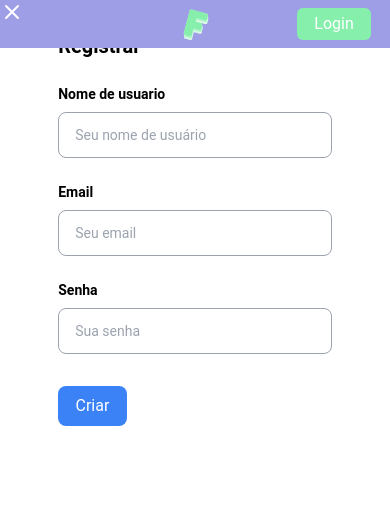
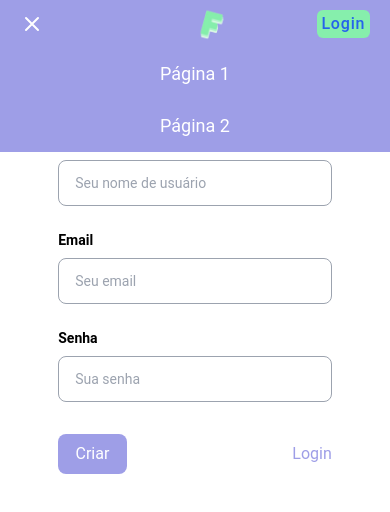
Before and after one commit to ewerton11/fut443-web, a Next.js app: page /pages/register in a window 390 px wide. Both pictures are taken after a click on the button 12 px from the left and 12 px from the top of the page. Shown: the top 512 px of the page. Built offline with nearby package versions, Linux system fonts and the light colour scheme.

Commit message:
mobile screen menu

```diff
--- a/app/components/header/header.tsx
+++ b/app/components/header/header.tsx
@@ -10,9 +10,11 @@ export default function Header() {
   }
 
   return (
+    <>
       <header className="bg-primary-blue w-full h-12 flex justify-between items-center fixed top-0 z-100">
         <div className="block md:hidden w-28 h-full">
-        <button onClick={toggleMenu}>
+          <div className="h-full flex items-center">
+            <button onClick={toggleMenu} className="ml-5">
               <svg
                 className="w-6 h-6 text-white cursor-pointer"
                 fill="none"
@@ -38,7 +40,8 @@ export default function Header() {
               </svg>
             </button>
           </div>
-      <div className="w-40 h-full">
+        </div>
+        <div className="w-36 h-full">
           <Link href="/" className="h-full flex justify-center items-center">
             <Image
               src="/Fut443-logo.png"
@@ -56,15 +59,34 @@ export default function Header() {
             />
           </Link>
         </div>
-      <nav className="w-28 h-full">
-        <ul className="w-full h-full flex justify-center items-center">
-          <li className="w-2/3 h-4/6 flex justify-center items-center bg-green-300 rounded-md">
+        <nav className="w-20 h-full">
+          <ul className="w-full h-full flex justify-end items-center">
+            <li className="w-2/3 h-3/5 mr-5 flex justify-center items-center bg-green-300 rounded-md">
               <Link href="/pages/login">
-              <p className="text-white text-base">Login</p>
+                <p className="text-blue-600 text-base tracking-wider font-medium">
+                  Login
+                </p>
               </Link>
             </li>
           </ul>
         </nav>
       </header>
+      {isMenuOpen && (
+        <div className="absolute mt-12 bg-primary-blue w-full md:hidden z-50">
+          <ul className="flex flex-col items-center">
+            <li className="my-3">
+              <Link href="/pagina1">
+                <p className="text-white text-lg">Página 1</p>
+              </Link>
+            </li>
+            <li className="my-3">
+              <Link href="/pagina2">
+                <p className="text-white text-lg">Página 2</p>
+              </Link>
+            </li>
+          </ul>
+        </div>
+      )}
+    </>
   )
 }
--- a/app/pages/login/page.tsx
+++ b/app/pages/login/page.tsx
@@ -5,6 +5,7 @@ import Header from '@/app/components/header/header'
 import { useAuth } from '@/app/context/useAuth'
 import { TLoginSchema, loginSchema } from '@/app/schema/loginSchema'
 import { zodResolver } from '@hookform/resolvers/zod'
+import Link from 'next/link'
 import { useRouter } from 'next/navigation'
 import { useForm } from 'react-hook-form'
 
@@ -39,7 +40,7 @@ export default function LoginPage() {
     <div className="bg-slate-100 flex flex-col items-center min-h-screen">
       <Header />
 
-      <main className="w-full flex-grow flex justify-center">
+      <main className="mt-12 w-full flex-grow flex justify-center">
         <form
           onSubmit={handleSubmit(onSubmit)}
           className="w-full flex flex-col items-center max-w-lg px-6 py-8 bg-white shadow-md"
@@ -88,13 +89,16 @@ export default function LoginPage() {
             )}
           </div>
 
-          <div className="w-4/5 flex mt-8">
+          <div className="w-4/5 flex justify-between items-center mt-8">
             <button
               type="submit"
-              className="w-1/4 bg-blue-500 text-white rounded-lg p-2 hover:bg-blue-700"
+              className="w-1/4 bg-primary-blue text-white font-normal rounded-lg p-2 hover:bg-blue-500"
             >
               Entrar
             </button>
+            <Link href="/pages/register">
+              <p className="text-primary-blue font-normal">Criar conta</p>
+            </Link>
           </div>
         </form>
       </main>
--- a/app/pages/register/page.tsx
+++ b/app/pages/register/page.tsx
@@ -5,6 +5,7 @@ import Header from '@/app/components/header/header'
 import { useAuth } from '@/app/context/useAuth'
 import { TRegisterSchema, registerSchema } from '@/app/schema/registerSchema'
 import { zodResolver } from '@hookform/resolvers/zod'
+import Link from 'next/link'
 import { useRouter } from 'next/navigation'
 import { useForm } from 'react-hook-form'
 
@@ -40,7 +41,7 @@ export default function RegisterPage() {
     <div className="bg-slate-100 flex flex-col items-center min-h-screen">
       <Header />
 
-      <main className="w-full flex-grow flex justify-center">
+      <main className="mt-12 w-full flex-grow flex justify-center">
         <form
           onSubmit={handleSubmit(onSubmit)}
           className="w-full flex flex-col items-center max-w-lg px-6 py-8 bg-white shadow-md"
@@ -109,13 +110,16 @@ export default function RegisterPage() {
             )}
           </div>
 
-          <div className="w-4/5 flex mt-8">
+          <div className="w-4/5 flex justify-between items-center mt-8">
             <button
               type="submit"
-              className="w-1/4 bg-blue-500 text-white rounded-lg p-2 hover:bg-blue-700"
+              className="w-1/4 bg-primary-blue text-white font-normal rounded-lg p-2 hover:bg-blue-500"
             >
               Criar
             </button>
+            <Link href="/pages/login">
+              <p className="text-primary-blue font-normal">Login</p>
+            </Link>
           </div>
         </form>
       </main>
```
Lines whose indentation alone changed are shown as unchanged.
